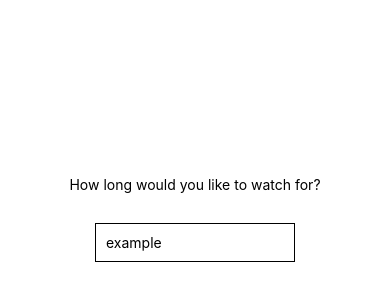
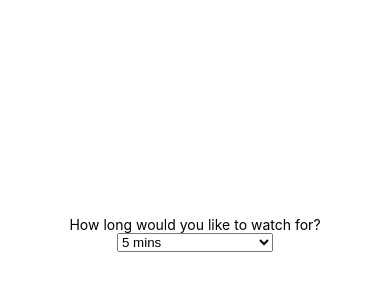
Before and after one commit to tommyrharper/youtube-wrapper, a React Native app: screen / in a window 390 px wide. Shown: the part 188-488 px from the top of the page. Built offline with nearby package versions, Linux system fonts and the light colour scheme.

Commit message:
Add time picker to App.tsx

```diff
--- a/App.tsx
+++ b/App.tsx
@@ -1,12 +1,24 @@
 import { useState } from "react";
-import { StyleSheet, Text, TextInput, View } from "react-native";
+import { StyleSheet, Text, TextInput, View, Modal } from "react-native";
+import { Picker } from "@react-native-picker/picker";
 
 export default function App() {
-  const [text, setText] = useState("example");
+  const [lengthOfTime, setLengthOfTime] = useState();
   return (
     <View style={styles.container}>
       <Text>How long would you like to watch for?</Text>
-      <TextInput style={styles.textInput} onChangeText={setText} value={text} />
+      <Picker
+        style={styles.picker}
+        selectedValue={lengthOfTime}
+        onValueChange={setLengthOfTime}
+      >
+        <Picker.Item label="5 mins" value="java" />
+        <Picker.Item label="10 mins" value="js" />
+        <Picker.Item label="15 mins" value="js" />
+        <Picker.Item label="20 mins" value="js" />
+        <Picker.Item label="25 mins" value="js" />
+        <Picker.Item label="30 mins" value="js" />
+      </Picker>
     </View>
   );
 }
@@ -18,11 +30,7 @@ const styles = StyleSheet.create({
     alignItems: "center",
     justifyContent: "center",
   },
-  textInput: {
-    borderColor: "black",
-    borderWidth: 1,
-    margin: 30,
-    padding: 10,
-    width: 200,
+  picker: {
+    width: "40%",
   },
 });
```
Also changed, not shown: package.json (+4 -3 lines), 2 other files (tests, documents, lock files or other folders).
